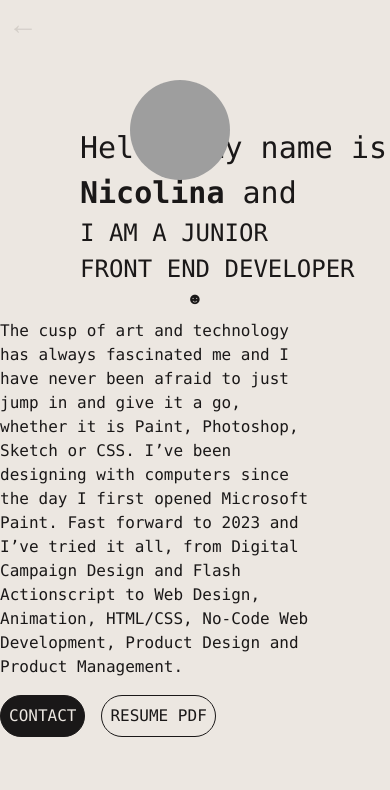
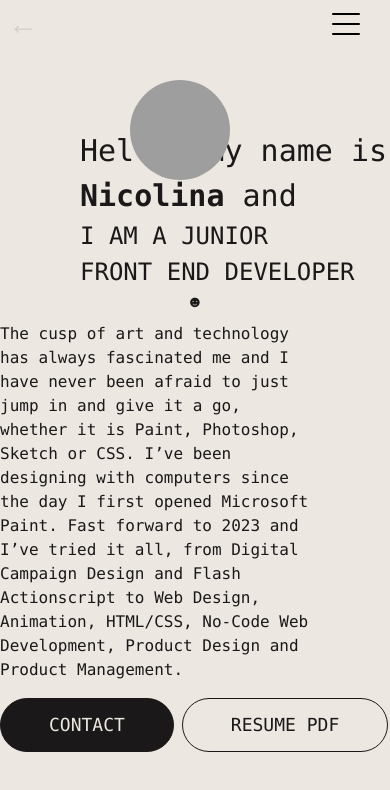
Before and after one commit to Nico1ina/portfolio, a Next.js app: page /about in a window 390 px wide. Shown: the top 790 px of the page. Built offline with nearby package versions, Linux system fonts and the light colour scheme; grey boxes are pictures that could not be loaded.

Commit message:
minor changes to about page and front page

```diff
--- a/app/about/page.tsx
+++ b/app/about/page.tsx
@@ -1,13 +1,18 @@
+import FullScreenMenu from "@/src/ui/components/navigation/FullScreenMenu/FullScreenMenu";
+
 export default function Page() {
   return (
     <>
       <div className="flex flex-col">
+        <div className="flex flex-row justify-between">
           <a
             href="/"
             className="text-[#1a1818] hover:text-[#d4cfc9] pl-2 text-[30px]"
           >
             ←
           </a>
+          <FullScreenMenu />
+        </div>
         <div className="mt-20 ml-20 font-mono text-[30px] text-[#1a1818]">
           <h2>
             Hello, my name is <span className="font-bold">Nicolina&nbsp;</span>
@@ -43,18 +48,65 @@ export default function Page() {
           </div>
           <div className="flex">
             <div className="flex w-0 md:w-1/2" />
-            <div className="flex gap-4 font-mono pt-4">
-              <button className="rounded-full border border-[#1a1818] bg-[#1a1818] p-2 text-[#ece7e1] transition delay-150 duration-200 ease-in-out hover:translate-x-1 hover:scale-110 focus:outline-none focus:ring focus:ring-[#d4cfc9]">
+            <div className="flex gap-2 font-mono pt-4">
+              <button className="group relative inline-flex items-center overflow-hidden rounded-full border border-[#1a1818] bg-[#1a1818] text-[#ece7e1] px-12 py-3 text-lg text-[#1a1818] hover:text-white">
+                <span className="duration-400 ease absolute left-0 top-1/2 block h-0 w-full bg-[#1a1818] opacity-100 transition-all group-hover:top-0 group-hover:h-full"></span>
+                <span className="ease absolute right-0 flex h-10 w-10 translate-x-full transform items-center justify-start duration-500 group-hover:-translate-x-2">
+                  <svg
+                    className="h-5 w-5"
+                    fill="none"
+                    stroke="currentColor"
+                    viewBox="0 0 24 24"
+                    xmlns="http://www.w3.org/2000/svg"
+                  >
+                    <path
+                      stroke-linecap="round"
+                      stroke-linejoin="round"
+                      stroke-width="1"
+                      d="M14 5l7 7m0 0l-7 7m7-7H3"
+                    ></path>
+                  </svg>
+                </span>
+                <span className="relative transform duration-700 group-hover:-translate-x-3 font-mono">
                   <a
                     className="focus:outline-none"
                     href="mailto:nicolinalarsson1@gmail.com?subject=Lets work together!"
                   >
                     CONTACT
                   </a>
+                </span>
               </button>
-              <button className="rounded-full border border-[#1a1818] p-2 text-[#1a1818] transition delay-150 duration-200 ease-in-out hover:translate-x-1 hover:scale-110 focus:outline-none focus:ring focus:ring-[#d4cfc9]">
+              <button className="group relative inline-flex items-center overflow-hidden rounded-full border border-[#1a1818] px-12 py-3 text-lg text-[#1a1818] hover:bg-gray-50 hover:text-white">
+                <span className="duration-400 ease absolute left-0 top-1/2 block h-0 w-full bg-[#1a1818] opacity-100 transition-all group-hover:top-0 group-hover:h-full"></span>
+                <span className="ease absolute right-0 flex h-10 w-10 translate-x-full transform items-center justify-start duration-500 group-hover:-translate-x-2">
+                  <svg
+                    className="h-5 w-5"
+                    fill="none"
+                    stroke="currentColor"
+                    viewBox="0 0 24 24"
+                    xmlns="http://www.w3.org/2000/svg"
+                  >
+                    <path
+                      stroke-linecap="round"
+                      stroke-linejoin="round"
+                      stroke-width="1"
+                      d="M14 5l7 7m0 0l-7 7m7-7H3"
+                    ></path>
+                  </svg>
+                </span>
+                <span className="relative transform duration-700 group-hover:-translate-x-3 font-mono">
+                  <a
+                    className="focus:outline-none"
+                    href="mailto:nicolinalarsson1@gmail.com?subject=Lets work together!"
+                  >
                     RESUME PDF
+                  </a>
+                </span>
               </button>
+              {/* <button className="rounded-full border border-[#1a1818] p-2 text-[#1a1818] transition delay-150 duration-200 ease-in-out hover:translate-x-1 hover:scale-110 focus:outline-none focus:ring focus:ring-[#d4cfc9]">
+                RESUME PDF
+              </button>*/}
+
               {/* This is how to add a download
                 <a className="" href="./directory/yourfile.pdf" download>Download the pdf</a> */}
             </div>
--- a/app/page.tsx
+++ b/app/page.tsx
@@ -1,23 +1,19 @@
 import Menu from "@/src/ui/components/navigation/Menu/Menu";
 import Footer from "@/src/ui/components/navigation/Footer/Footer";
-import Animation from "@/src/ui/components/navigation/Animation/Animation";
 
 export default function Home() {
   return (
     <div className="bg-[#ece7e1] flex flex-col min-h-screen justify-between overflow-hidden relative">
       <Menu />
-      <div className="overflow-hidden h-10 relative group">
-        <div className="animate-slide-down absolute bottom-10 left-0 w-full h-full flex items-center justify-center">
-          <h1 className="text-4xl font-bold text-white group-hover:animate-fall">
-            Sliding Text
-          </h1>
-        </div>
-        <div className="animate-slide-up absolute bottom-0 left-0 w-full h-full flex items-center justify-center">
-          <h1 className="text-4xl font-bold text-white group-hover:animate-fall">
-            Sliding Text
-          </h1>
-        </div>
-      </div>
+      <h1
+        className="relative w-[max-content] font-mono
+before:absolute before:inset-0 before:animate-typewriter
+before:bg-[#ece7e1]
+after:absolute after:inset-0 after:w-[0.125em] after:animate-caret
+after:bg-[#1a1818] text-[50px] sm:text-[60px] md:text-[90px] lg:text-[135px] pl-10"
+      >
+        Nicolina Larsson
+      </h1>
       <Footer />
     </div>
   );
--- a/src/ui/components/navigation/Animation/Animation.tsx
+++ b/src/ui/components/navigation/Animation/Animation.tsx
@@ -1,30 +1,17 @@
 const Animation = () => {
-  const firstWord = "Nicolina";
-  const secondWord = "Larsson";
-
-  const renderWordAnimation = (word: string, startingDelay: number) => {
-    return word.split("").map((letter, index) => (
-      <span
-        key={index}
-        className={`animate-fall animation-delay-[${
-          startingDelay + index * 50
-        }ms] translate-y-[-150%]`}
-      >
-        {letter}
-      </span>
-    ));
-  };
-
   return (
-    <span className="relative inline-flex ml-2 overflow-hidden p-2 text-black">
-      <div className="flex flex-row">{renderWordAnimation(firstWord, 0)}</div>
-
-      <span className="absolute top-0 bottom-0 text-black">
-        <div className="flex flex-row">
-          {renderWordAnimation(secondWord, 1500)}
-        </div>
-      </span>
-    </span>
+    <div className="overflow-hidden relative group">
+      <div className="animate-slide-down absolute bottom-10 left-0 w-full h-full flex items-center justify-center">
+        <h1 className="text-2xl font-bold text-white animate-fall font-mono italic">
+          LARSSON
+        </h1>
+      </div>
+      <div className="animate-slide-up absolute bottom-0 left-0 w-full h-full flex items-center justify-center">
+        <h1 className="text-2xl font-bold text-white animate-fall font-mono italic">
+          NICOLINA
+        </h1>
+      </div>
+    </div>
   );
 };
 
--- a/src/ui/components/navigation/Footer/Footer.tsx
+++ b/src/ui/components/navigation/Footer/Footer.tsx
@@ -17,7 +17,7 @@ const Footer: React.FC = () => {
           href="mailto:nicolinalarsson1@gmail.com?subject=Lets work together!"
           className="invisible md:invisible lg:visible pl-10 hover:text-[#d4cfc9] group transition duration-300"
         >
-          Send me a message!
+          Send me a message →
           <span className="block max-w-0 group-hover:max-w-full transition-all duration-500 h-0.5 bg-[#d4cfc9]"></span>
         </a>
         <p>Copyright © Nicolina Larsson 2024</p>
--- a/tailwind.config.ts
+++ b/tailwind.config.ts
@@ -16,15 +16,42 @@ const config: Config = {
           "conic-gradient(from 180deg at 50% 50%, var(--tw-gradient-stops))",
       },
       keyframes: {
-        //Our fall animation keyframes
+        // Existing fall animation keyframes
         fall: {
           "0%": { transform: "translate(0%,0%) skewX(0deg)" },
           "100%": { transform: "translate(0%,100%) skewX(0deg)" },
         },
+        // New typewriter and blink keyframes
+        typewriter: {
+          to: {
+            left: "100%",
+          },
+        },
+        blink: {
+          "0%": {
+            opacity: "0",
+          },
+          "0.1%": {
+            opacity: "1",
+          },
+          "50%": {
+            opacity: "1",
+          },
+          "50.1%": {
+            opacity: "0",
+          },
+          "100%": {
+            opacity: "0",
+          },
+        },
       },
-
       animation: {
+        // Existing fall animation
         fall: "fall 3s ease infinite",
+        // New typewriter and caret animations
+        typewriter: "typewriter 2s steps(11) forwards",
+        caret:
+          "typewriter 2s steps(11) forwards, blink 1s steps(11) infinite 2s",
       },
     },
   },
```
Also changed, not shown: 2 other files (tests, documents, lock files or other folders). Lines whose indentation alone changed are shown as unchanged.
